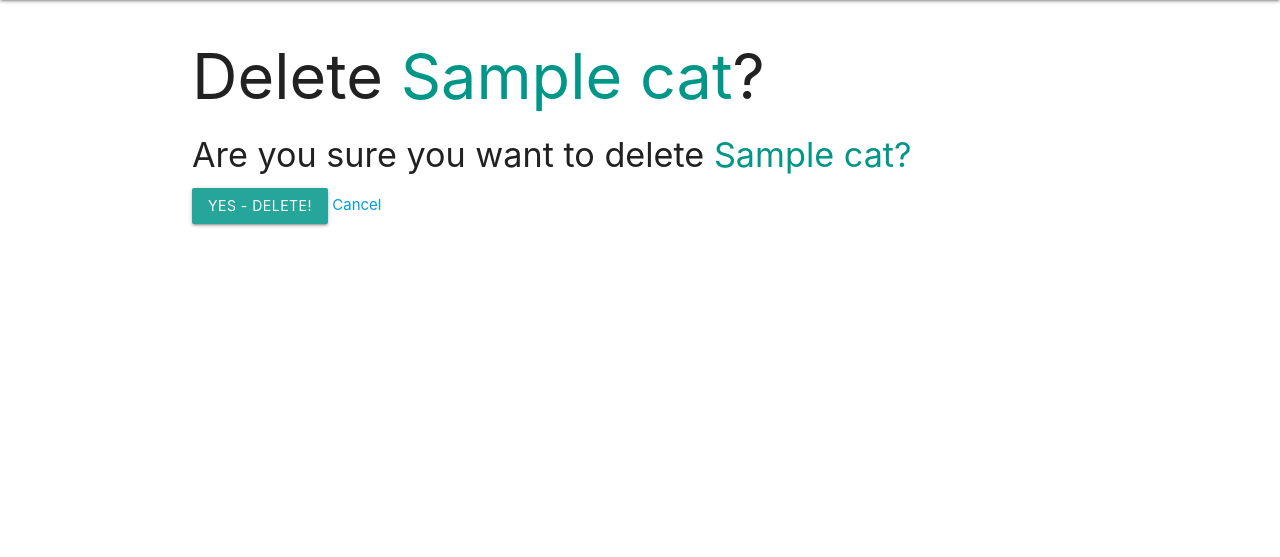
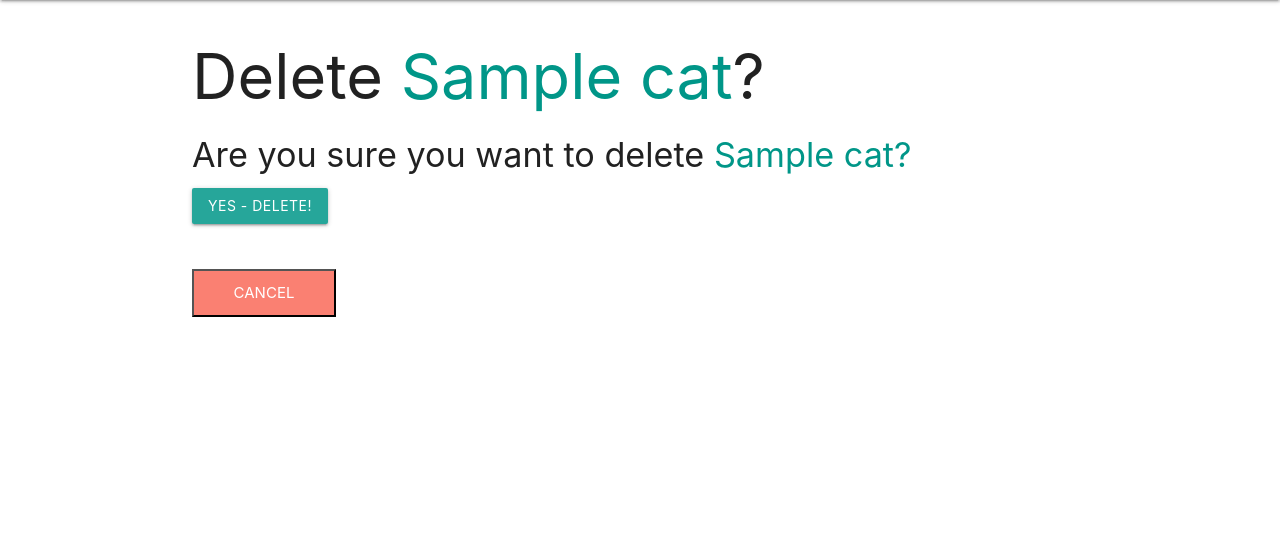
Before and after one commit to cherch173/catcollector, a Django app: page /cats/1/delete/ in a window 1280 px wide. Shown: the part 64-621 px from the top of the page. Run offline with Django 4.2, Linux system fonts and the light colour scheme; tables that the repository leaves empty hold one stand-in row (values such as "Sample post").

Commit message:
cancel button added and no longer deleting the cats lol

```diff
--- a/catcollector/main_app/templates/main_app/cat_confirm_delete.html
+++ b/catcollector/main_app/templates/main_app/cat_confirm_delete.html
@@ -12,6 +12,10 @@ touch main_app/templates/main_app/cat_confirm_delete.html -->
   <form action="" method="POST">
     {% csrf_token %}
     <input type="submit" value="Yes - Delete!" class="btn">
-    <a href="{% url 'detail' cat.id %}">Cancel</a>
-  </form>
+    <br>
+    <br>
+    <br>
+    <!-- <a href="{% url 'detail' cat.id %}">Cancel</a> -->
+</form>
+<button onclick="window.location.href='/cats'" style="background-color: salmon; color: white; height: 6vmin; width: 18vmin">CANCEL</button>
 {% endblock %}
```
